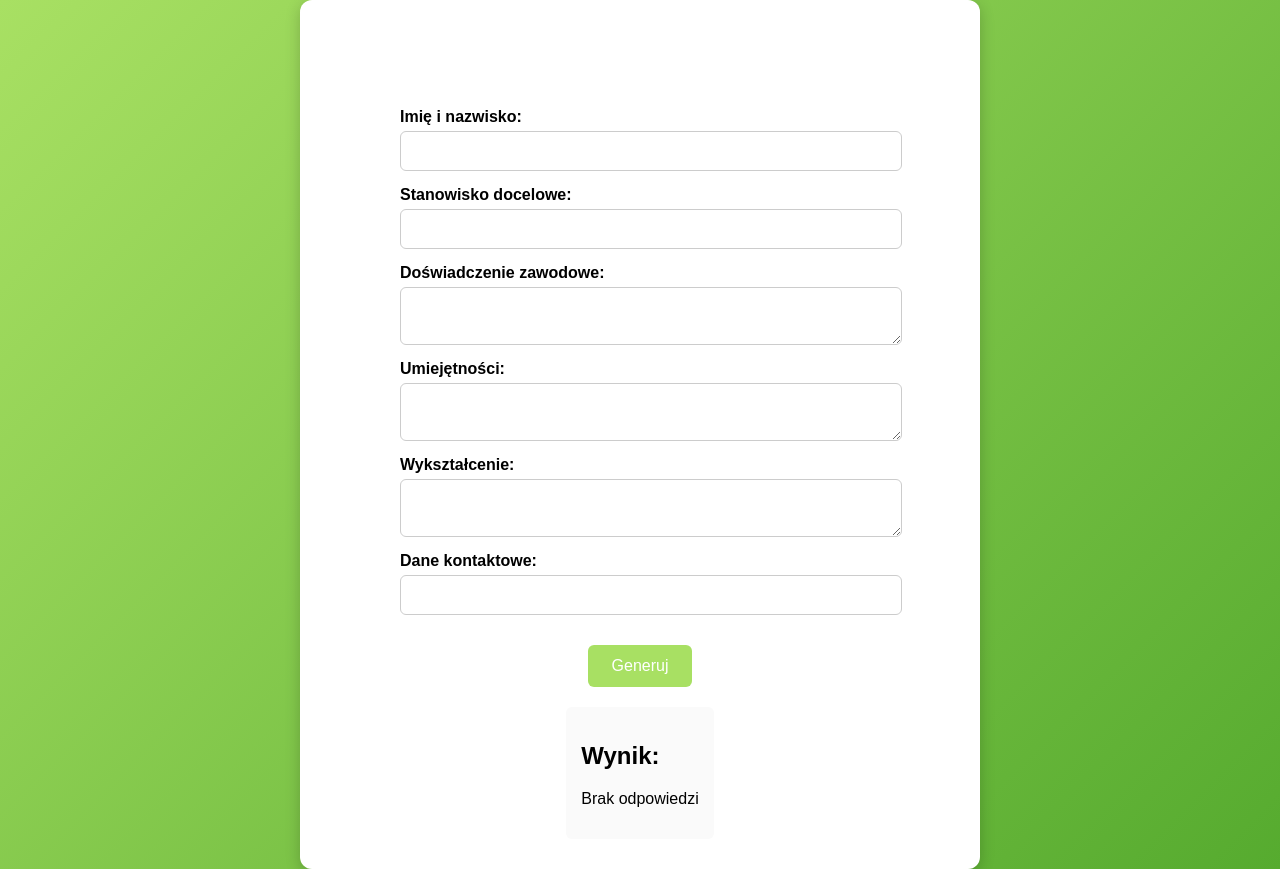
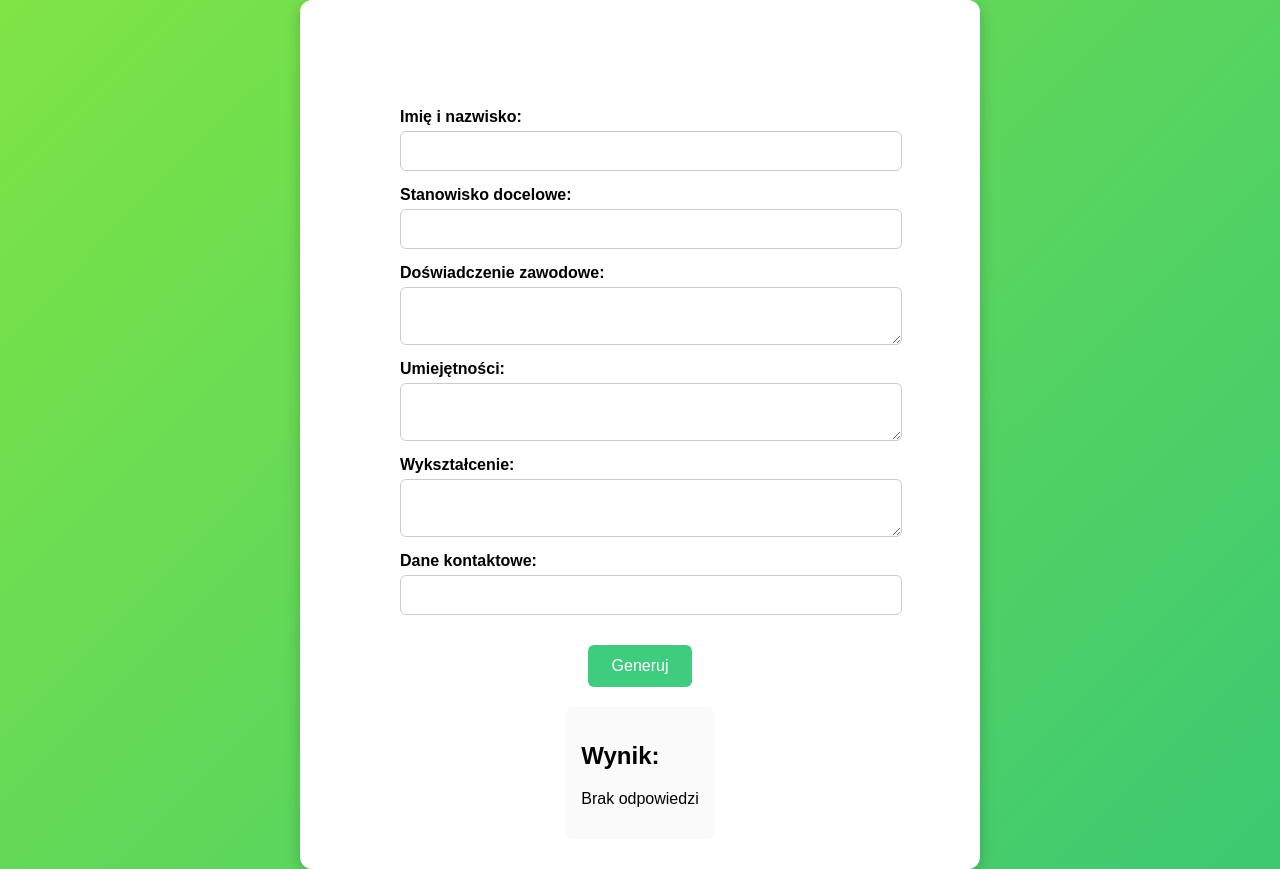
Before and after one commit to MaksWTF/cv-generator, a Next.js app: page / in a window 1280 px wide. Built offline with nearby package versions, Linux system fonts and the light colour scheme.

Commit message:
Initial commit

```diff
--- a/src/app/globals.css
+++ b/src/app/globals.css
@@ -3,7 +3,7 @@ body {
   margin: 0;
   padding: 0;
   font-family: 'Arial', sans-serif;
-  background: linear-gradient(135deg, #a8e063, #56ab2f); /* Limonkowy gradient */
+  background: linear-gradient(135deg, #7fe445, #3cc972); /* Limonkowy gradient */
   min-height: 100vh;
   display: flex;
   justify-content: center;
@@ -60,7 +60,7 @@ form textarea {
 
 /* Przycisk */
 button {
-  background-color: #a8e063; /* Limonkowy kolor */
+  background-color: #40cc7f; /* Limonkowy kolor */
   color: white;
   border: none;
   padding: 12px 24px;
```
